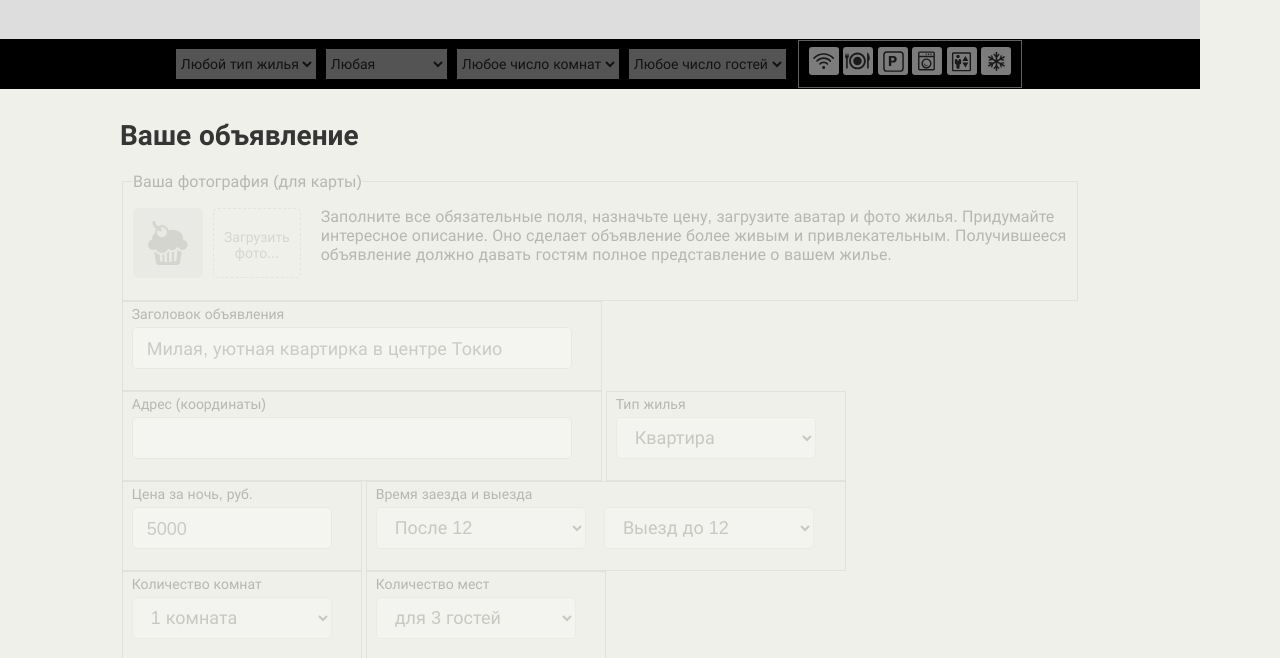
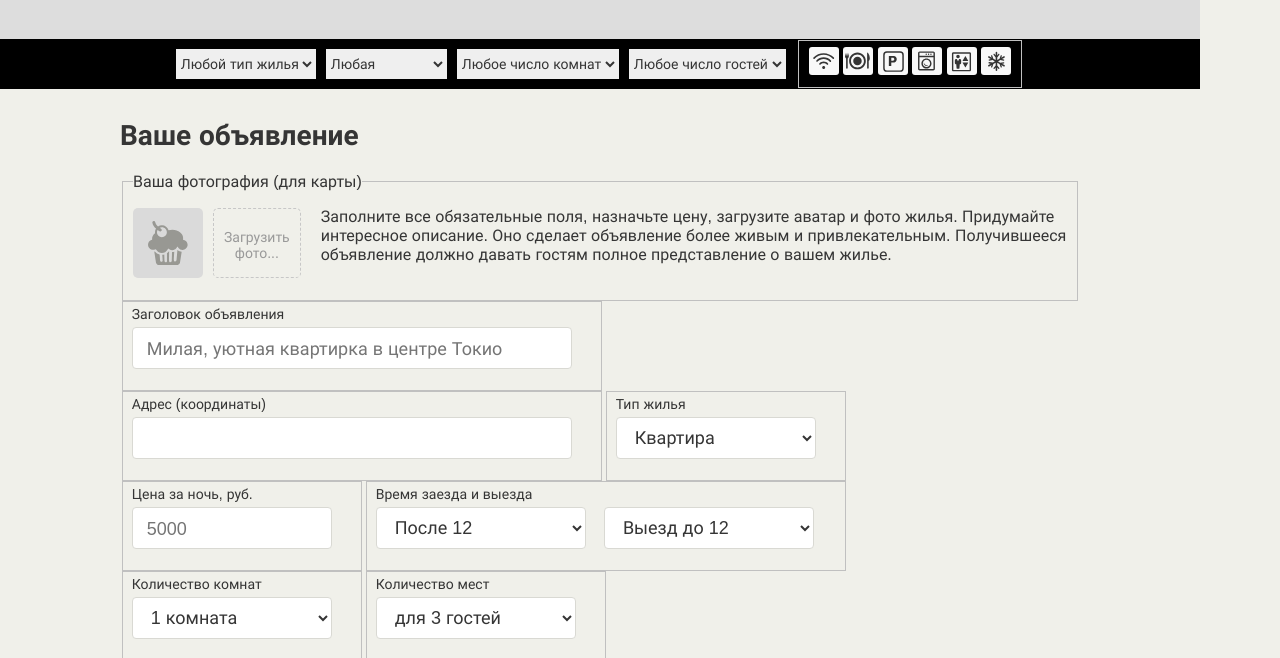
Before and after one commit to htmlacademy-javascript/2065917-keksobooking-27, a website with bundled scripts: page index.html in a window 1280 px wide. Shown: the part 556-1214 px from the top of the page. Built offline with nearby package versions, Linux system fonts and the light colour scheme.

Commit message:
начал работу над валидацией

```diff
--- a/index.html
+++ b/index.html
@@ -2,9 +2,8 @@
 <html lang="ru">
 <head>
   <meta charset="utf-8">
-  <script src="/js/main.js" type="module" defer></script>
-  <link rel="stylesheet" href="css/normalize.css">
-  <link rel="stylesheet" href="css/style.css">
+  <link rel="stylesheet" href="./css/normalize.css">
+  <link rel="stylesheet" href="./css/style.css">
   <link rel="shortcut icon" href="favicon.ico" type="image/x-icon">
   <title>Кексобукинг</title>
 </head>
@@ -72,7 +71,7 @@
     <!-- Форма объявления -->
     <section class="notice">
       <h2 class="notice__title">Ваше объявление</h2>
-      <form class="ad-form" method="post" enctype="multipart/form-data" autocomplete="off">
+      <form class="ad-form" method="post" enctype="multipart/form-data" autocomplete="off" action="https://27.javascript.pages.academy/keksobooking">
         <fieldset class="ad-form-header">
           <legend class="ad-form-header__title">Ваша фотография (для карты)</legend>
           <div class="ad-form-header__upload">
@@ -88,11 +87,11 @@
         </fieldset>
         <fieldset class="ad-form__element ad-form__element--wide">
           <label class="ad-form__label" for="title">Заголовок объявления</label>
-          <input id="title" name="title" type="text" placeholder="Милая, уютная квартирка в центре Токио">
+          <input id="title" name="title" type="text" placeholder="Милая, уютная квартирка в центре Токио" minlength="30" maxlength="100" required>
         </fieldset>
         <fieldset class="ad-form__element ad-form__element--wide">
           <label class="ad-form__label" for="address">Адрес (координаты)</label>
-          <input id="address" name="address" type="text">
+          <input id="address" name="address" type="text" required>
         </fieldset>
         <fieldset class="ad-form__element">
           <label class="ad-form__label" for="type">Тип жилья</label>
@@ -106,7 +105,7 @@
         </fieldset>
         <fieldset class="ad-form__element">
           <label class="ad-form__label" for="price">Цена за ночь, руб.</label>
-          <input id="price" name="price" type="number" placeholder="5000">
+          <input id="price" name="price" type="number" placeholder="5000" max="100000" required>
           <div class="ad-form__slider"></div>
         </fieldset>
         <fieldset class="ad-form__element ad-form__element--time">
@@ -230,5 +229,7 @@
     </div>
   </template>
 
+<script src="./vendor/pristine/pristine.min.js" type="text/javascript"></script>
+<script src="./js/main.js" type="module"></script>
 </body>
 </html>
--- a/js/form.js
+++ b/js/form.js
@@ -8,3 +8,63 @@ const toggleFormMode = (formNode) => {
 };
 
 export {toggleFormMode};
+
+// ВАЛИДАЦИЯ ФОРМЫ
+const adForm = document.querySelector('.ad-form');
+
+// связи полей "Количество комнат" и "Количество мест"
+const ROOMS_TO_GUESTS = {
+  '1': ['1'],
+  '2': ['1', '2'],
+  '3': ['1', '2', '3'],
+  '100': ['0'],
+};
+
+const GUESTS_TO_ROOMS = {
+  '0': ['100'],
+  '1': ['1', '2', '3'],
+  '2': ['2', '3'],
+  '3': ['3'],
+};
+
+const pristine = new Pristine(adForm);
+const rooms = adForm.querySelector('#room_number');
+const guests = adForm.querySelector('#capacity');
+
+// валидаация формы
+adForm.addEventListener('submit', (evt) => {
+  if (!pristine.validate()) {
+    evt.preventDefault();
+  }
+});
+
+// функции проверки соотношения полей комнат и гостей
+const checkGuests = () => {
+  pristine.addValidator(guests, () => {
+    const validate = ROOMS_TO_GUESTS[rooms.value].includes(guests.value);
+    return validate;
+  },
+  'error!!!',
+  2,
+  true);
+};
+checkGuests();
+
+const checkRooms = () => {
+  pristine.addValidator(rooms, () => {
+    const validate = GUESTS_TO_ROOMS[guests.value].includes(rooms.value);
+    return validate;
+  },
+  'error!!!',
+  2,
+  true);
+};
+checkRooms();
+
+rooms.addEventListener('change', () => {
+  checkGuests();
+});
+
+guests.addEventListener('change', () => {
+  checkRooms();
+});
--- a/js/main.js
+++ b/js/main.js
@@ -12,4 +12,4 @@ const forms = document.querySelectorAll('form');
 forms.forEach((form) => toggleFormMode(form));
 
 // включение форм после загрузки карты
-// forms.forEach((form) => toggleFormMode(form));
+forms.forEach((form) => toggleFormMode(form));
```
